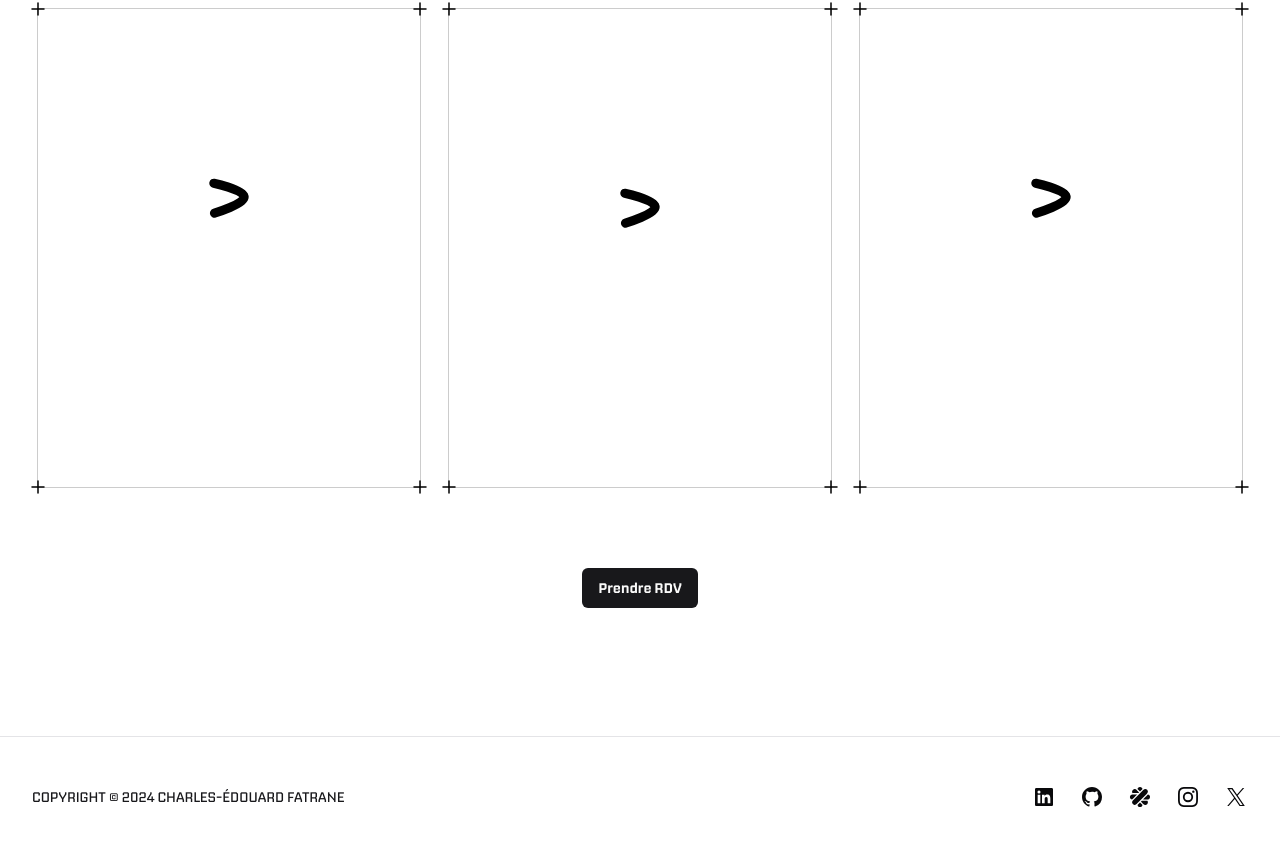
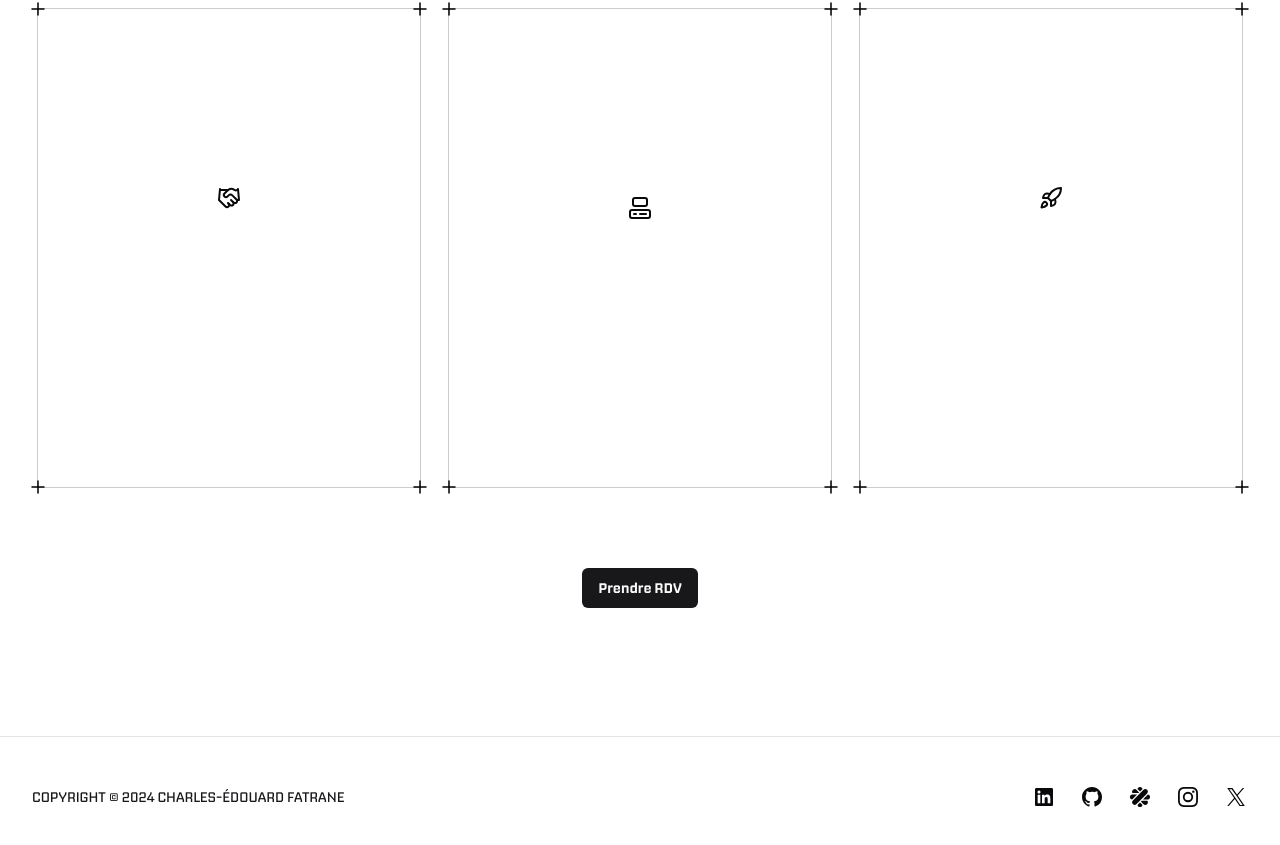
Before and after one commit to cfatrane/portfolio, a Next.js app: page / in a window 1280 px wide. Shown: the part 2552-3397 px from the top of the page. Built offline with nearby package versions, Linux system fonts and the light colour scheme.

Commit message:
change icon of services

```diff
--- a/src/components/Services.tsx
+++ b/src/components/Services.tsx
@@ -5,6 +5,7 @@ import React, { useState } from "react";
 import Link from "next/link";
 
 import { AnimatePresence, motion } from "framer-motion";
+import { Computer, Handshake, Rocket } from "lucide-react";
 
 import { Button } from "@/components/ui/button";
 import { CanvasRevealEffect } from "@/components/ui/canvas-reveal-effect";
@@ -31,7 +32,7 @@ export function Process() {
       <div className="mx-auto flex w-full flex-col items-center justify-center gap-4 px-8 py-20 lg:flex-row">
         <Card
           description="Analyse des besoins et des objectifs puis propositions et plan d'action détaillé"
-          icon={<AceternityIcon />}
+          icon={<Handshake />}
           title="1 / Consultation & Stratégie"
         >
           <CanvasRevealEffect
@@ -42,7 +43,8 @@ export function Process() {
 
         <Card
           description="Approche agile et itérative"
-          icon={<AceternityIcon />}
+          icon={<Computer />}
+          // icon={<AceternityIcon />}
           title="2 / Développement"
         >
           <CanvasRevealEffect
@@ -61,7 +63,7 @@ export function Process() {
 
         <Card
           description="Tests rigoureux et validation finale pour garantir la qualité."
-          icon={<AceternityIcon />}
+          icon={<Rocket />}
           title="3 / Livraison"
         >
           <CanvasRevealEffect
@@ -137,28 +139,6 @@ const Card = ({
   );
 };
 
-const AceternityIcon = () => {
-  return (
-    <svg
-      className="h-10 w-10 text-black group-hover/canvas-card:text-white dark:text-white "
-      fill="none"
-      height="65"
-      viewBox="0 0 66 65"
-      width="66"
-      xmlns="http://www.w3.org/2000/svg"
-    >
-      <path
-        d="M8 8.05571C8 8.05571 54.9009 18.1782 57.8687 30.062C60.8365 41.9458 9.05432 57.4696 9.05432 57.4696"
-        stroke="currentColor"
-        strokeLinecap="round"
-        strokeMiterlimit="3.86874"
-        strokeWidth="15"
-        style={{ mixBlendMode: "darken" }}
-      />
-    </svg>
-  );
-};
-
 export const Icon = ({ className, ...rest }: any) => {
   return (
     <svg
```
